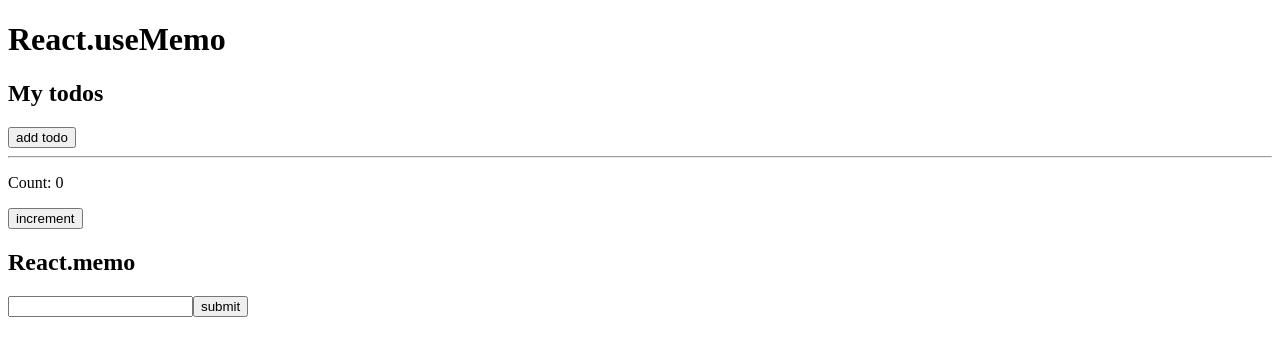
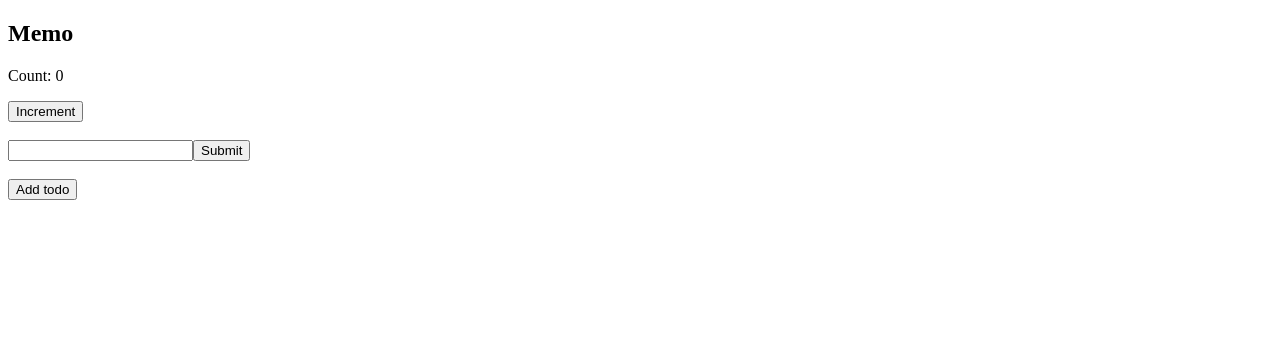
Before and after one commit to acciojob/react-memo-anitha-anii, a React app: page / in a window 1280 px wide. Shown: the top 356 px of the page. Built offline with nearby package versions, Linux system fonts and the light colour scheme.

Commit message:
'changes'

```diff
--- a/src/components/Addtodo.js
+++ /dev/null
@@ -1,37 +0,0 @@
-import React, { useState } from "react";
-
-function Addtodo() {
-  const [todo, setTodo] = useState([]);
-
-  function displaytodo() {
-    setTodo([...todo, "New todo"]);
-  }
-
-  return (
-    <div>
-      <h1>React.useMemo</h1>
-      <h2>My todos</h2>
-      {todo.map((item, index) => (
-        <div key={index}>
-          <p>{item}</p>
-        </div>
-      ))}
-      <button onClick={displaytodo}>add todo</button>
-      <Counter />
-    </div>
-  );
-}
-
-function Counter() {
-  const [count, setCount] = useState(0);
-
-  return (
-    <div>
-      <hr />
-      <p>Count: {count}</p>
-      <button onClick={() => setCount(count + 1)}>increment</button>
-    </div>
-  );
-}
-
-export default Addtodo;
--- a/src/components/App.js
+++ b/src/components/App.js
@@ -1,12 +1,10 @@
 import React from "react";
-import Addtodo from "./Addtodo";
-import TodoList from "./TodoList";
+import MemoApp from "./TodoList";
 
 function App(){
     return(
         <div>
-    <Addtodo />
-    <TodoList />
+       <MemoApp />
         </div>
     )
 }
--- a/src/components/TodoList.js
+++ b/src/components/TodoList.js
@@ -1,28 +1,54 @@
-import React,{useState} from "react";
+import React, { useState } from "react";
 
-function TodoList(){
-    const[text,setText]=useState('');
-    const [todo, setTodo] = useState([]);
+function MemoApp() {
+  const [count, setCount] = useState(0);
+  const [memoText, setMemoText] = useState("");
+  const [memoItems, setMemoItems] = useState([]);
 
-  function displaytodo() {
-    if(text!==''){
-     setTodo([...todo,text]);
-     setText('');
+  function handleAddTodo() {
+    setMemoItems([...memoItems, "New todo"]);
   }
+
+  function handleIncrement() {
+    setCount((prevCount) => prevCount + 1);
   }
-  return(
+
+  function handleInputChange(event) {
+    setMemoText(event.target.value);
+  }
+
+  function handleSubmit() {
+    if (memoText!=='') {
+      setMemoItems([...memoItems, memoText]);
+      setMemoText("");
+    }
+  }
+
+  return (
     <div>
-        <h2>React.memo</h2>
-        <input type="text" value={text} onChange={(e)=>{setText(e.target.value)}}/>
-        <button onClick={displaytodo}>submit</button>
-        <ul >
-       {todo.map((item, index) => (
+      <h2>Memo</h2>
+      <p>Count: {count}</p>
+      <button id="incr-cnt" onClick={handleIncrement}>Increment</button>
+      <br />
+      <br />
+      <input
+        type="text"
+        value={memoText}
+        onChange={handleInputChange}
+
+        id="memo-input"
+      />
+      <button id="memo-submit" onClick={handleSubmit}>Submit</button>
+      <br />
+      <br />
+      <button id="add-todo-btn" onClick={handleAddTodo}>Add todo</button>
+      <ul>
+        {memoItems.map((item, index) => (
           <li key={index}>{item}</li>
-
-      ))}
+        ))}
       </ul>
     </div>
-  )
+  );
 }
 
-export default TodoList;
+export default MemoApp;
```
